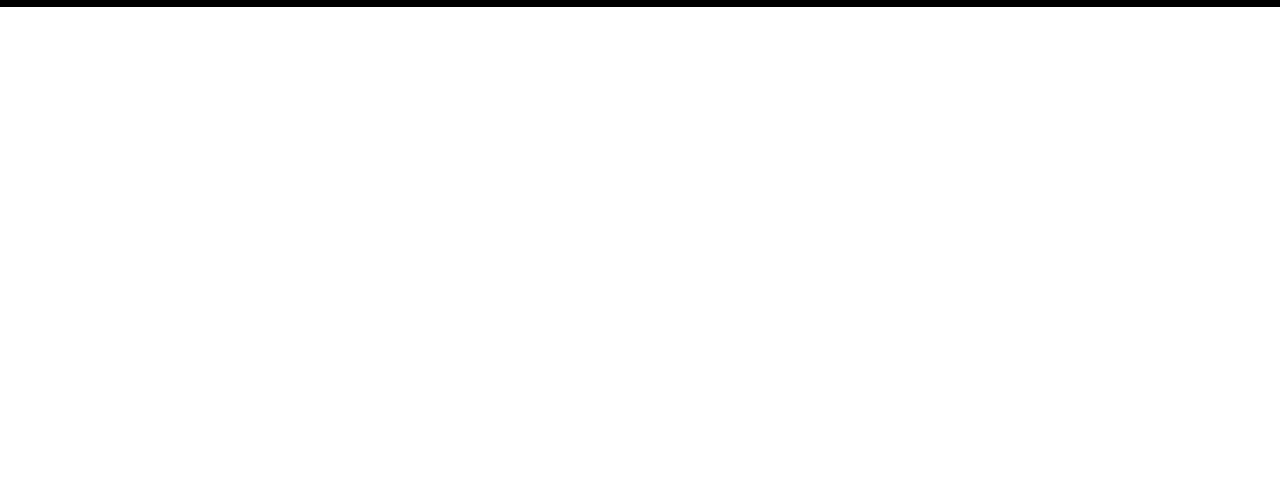
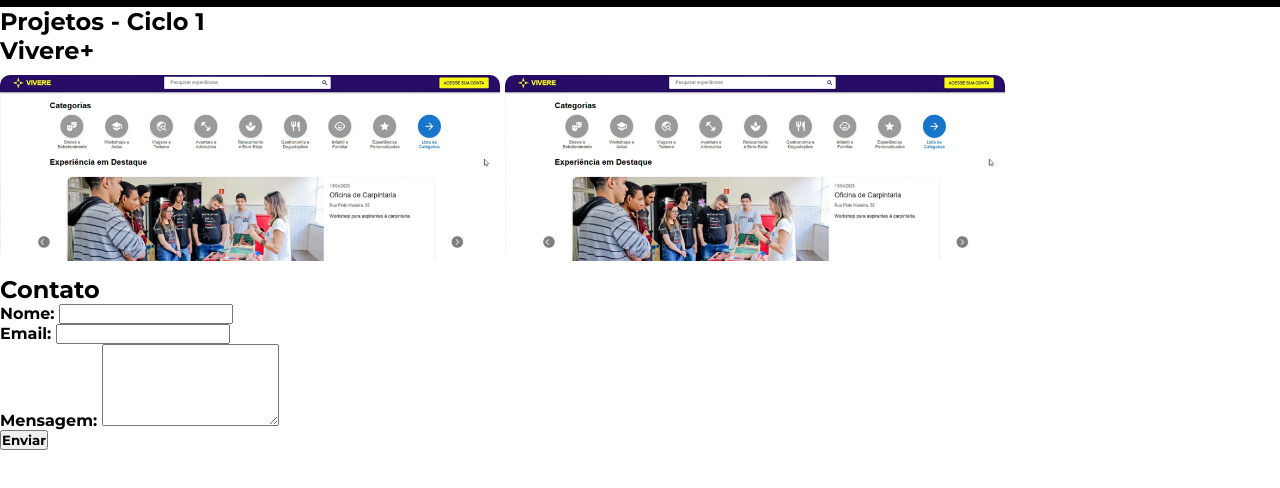
Before and after one commit to leonardomenesesdev/mural-projeto, a plain HTML site: page index.html in a window 1280 px wide. Shown: the part 94-582 px from the top of the page. Drawn offline with Linux system fonts and the light colour scheme.

Commit message:
feat:html

```diff
--- a/index.css
+++ b/index.css
@@ -37,3 +37,13 @@
 .header-list:hover {
     background-color: darkviolet;
 }
+
+/* Padronizar imagens em section-projetos */
+.section-projetos .card img {
+    width: 100%; /* Ajusta a largura para ocupar todo o espaço do contêiner */
+    max-width: 500px; /* Define um limite máximo de largura */
+    height: auto; /* Mantém a proporção da imagem */
+    object-fit: cover; /* Ajusta a imagem para preencher o espaço sem distorção */
+    border-radius: 10px; /* (Opcional) Adiciona bordas arredondadas */
+    margin: 10px 0; /* Espaçamento entre as imagens */
+}
--- a/index.html
+++ b/index.html
@@ -6,13 +6,43 @@
     <title>Mural Capacita</title>
     <link rel="stylesheet" href="index.css"></link>
     <link href="https://fonts.googleapis.com/css2?family=Montserrat:wght@700&display=swap" rel="stylesheet">
+    <link rel="icon" sizes="192x192" href="https://static.wixstatic.com/media/7dea42_2870bf039f244b359f0335343a34f5af%7Emv2.png/v1/fill/w_192%2Ch_192%2Clg_1%2Cusm_0.66_1.00_0.01/7dea42_2870bf039f244b359f0335343a34f5af%7Emv2.png" type="image/png">
 </head>
 <body>
     <header class="header-mural">
         <img src="./imagens/Captura de tela 2025-04-16 101932.png"/>
         <h1 class="header-h1">Mural de Projetos</h1>
         <a href="https://www.atlanticoavanti.com.br/" target="_blank" class="header-list">Sobre</a>
-        <a href="" class="header-list">Contato</a>
+        <a href="#section2" class="header-list">Contato</a>
     </header>
+    <main>
+        <section class="section-projetos">
+            <h1>Projetos - Ciclo 1</h1>
+            <div class="container">
+                <div class="card">
+                    <h2>Vivere+</h2>
+                    <img src="./imagens/image.png">
+                    <img src="./imagens/image.png">
+            </div>
+        </section>
+        <section class="section-contato" id="section2">
+            <h1>Contato</h1>
+            <form class="contato-form">
+                <div class="secao-form">
+                    <label>Nome: </label>
+                    <input type="text" id="name" name="name" required/>
+                </div>
+                <div class="secao-form">
+                    <label>Email: </label>
+                    <input type="email" id="email" name="email" required/>
+                </div>
+                <div class="secao-form">
+                    <label>Mensagem: </label>
+                    <textarea id="message" name="message" rows="5" required></textarea>
+                </div>
+                <button type="submit">Enviar</button>
+            </form>
+        </section>
+    </main>
 </body>
 </html>
```
Also changed, not shown: imagens/image.png (added).
